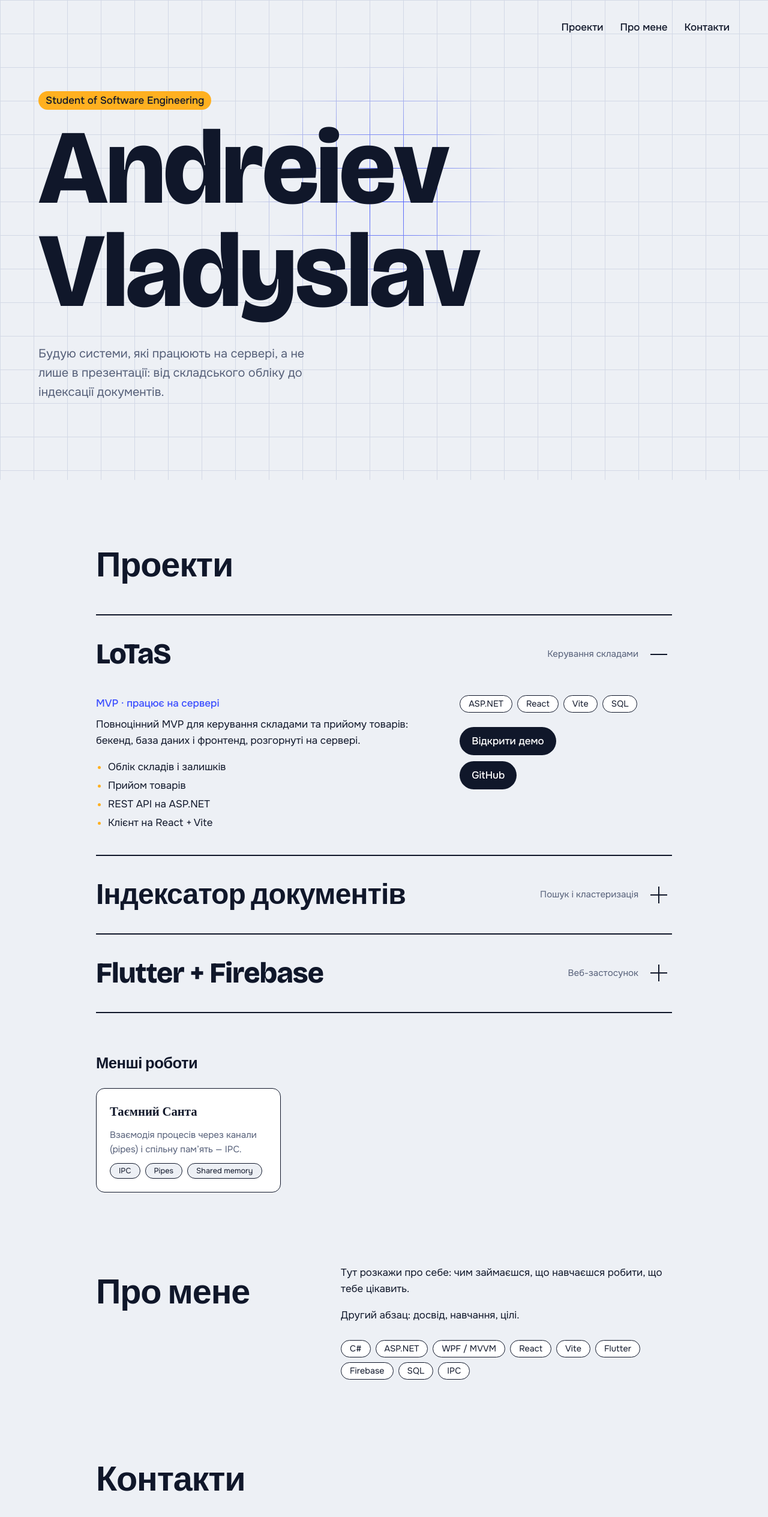
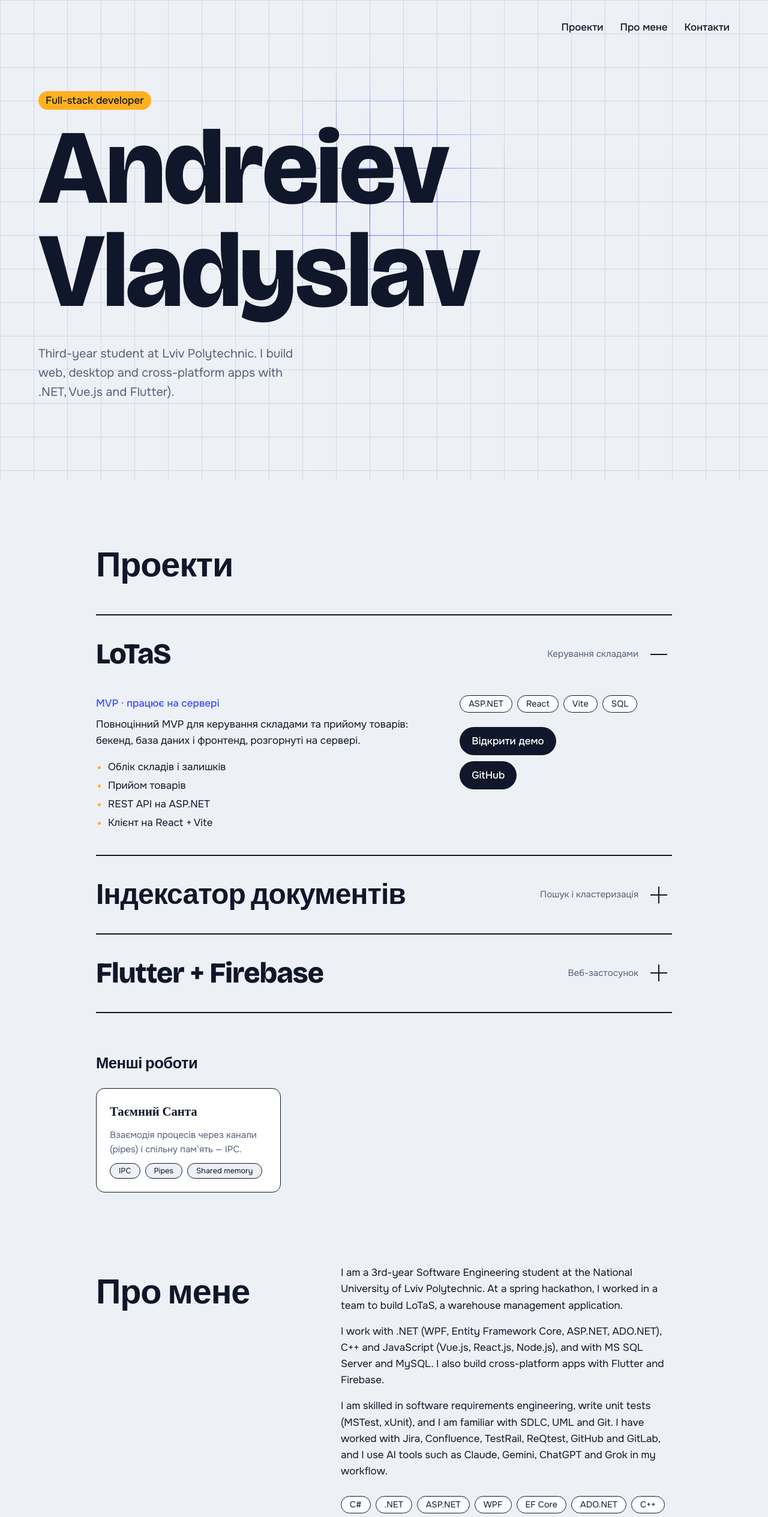
Before and after one commit to pelmenchik52/MyPortfolio, a React (Vite) app: page / in a window 1280 px wide. Shown: the top 2529 px of the page at 60% size. Built offline with nearby package versions, Linux system fonts and the light colour scheme.

Commit message:
change info abt me in data.sj

```diff
--- a/src/data.js
+++ b/src/data.js
@@ -1,16 +1,16 @@
-// ============================================================
-//  ТУТ МІНЯЄШ ВЕСЬ КОНТЕНТ. Решту файлів чіпати не обов'язково.
-// ============================================================
 
 export const profile = {
   name: 'Andreiev Vladyslav',
-  role: 'Student of Software Engineering',            // ← посада
-  intro: 'Будую системи, які працюють на сервері, а не лише в презентації: від складського обліку до індексації документів.', // ← короткий опис
-  about: [                                  // ← блок «Про мене», кожен рядок — абзац
-    'Тут розкажи про себе: чим займаєшся, що навчаєшся робити, що тебе цікавить.',
-    'Другий абзац: досвід, навчання, цілі.',
+  role: 'Full-stack developer',
+  intro: 'Third-year student at Lviv Polytechnic. I build web, desktop and cross-platform apps with .NET, Vue.js and Flutter).',
+  about: [
+    'I am a 3rd-year Software Engineering student at the National University of Lviv Polytechnic. At a spring hackathon, I worked in a team to build LoTaS, a warehouse management application.',
+    'I work with .NET (WPF, Entity Framework Core, ASP.NET, ADO.NET), C++ and JavaScript (Vue.js, React.js, Node.js), and with MS SQL Server and MySQL. I also build cross-platform apps with Flutter and Firebase.',
+    'I am skilled in software requirements engineering, write unit tests (MSTest, xUnit), and I am familiar with SDLC, UML and Git. I have worked with Jira, Confluence, TestRail, ReQtest, GitHub and GitLab, and I use AI tools such as Claude, Gemini, ChatGPT and Grok in my workflow.',
   ],
-  skills: ['C#', 'ASP.NET', 'WPF / MVVM', 'React', 'Vite', 'Flutter', 'Firebase', 'SQL', 'IPC'], // ← стек
+  skills: ['C#', '.NET', 'ASP.NET', 'WPF', 'EF Core', 'ADO.NET', 'C++',
+    'JavaScript', 'React', 'Vue.js', 'Node.js', 'Flutter', 'Firebase',
+    'MS SQL Server', 'MySQL', 'xUnit', 'MSTest', 'UML', 'Git', 'Jira', 'GitHub / GitLab'],
 }
 
 export const projects = [
```
